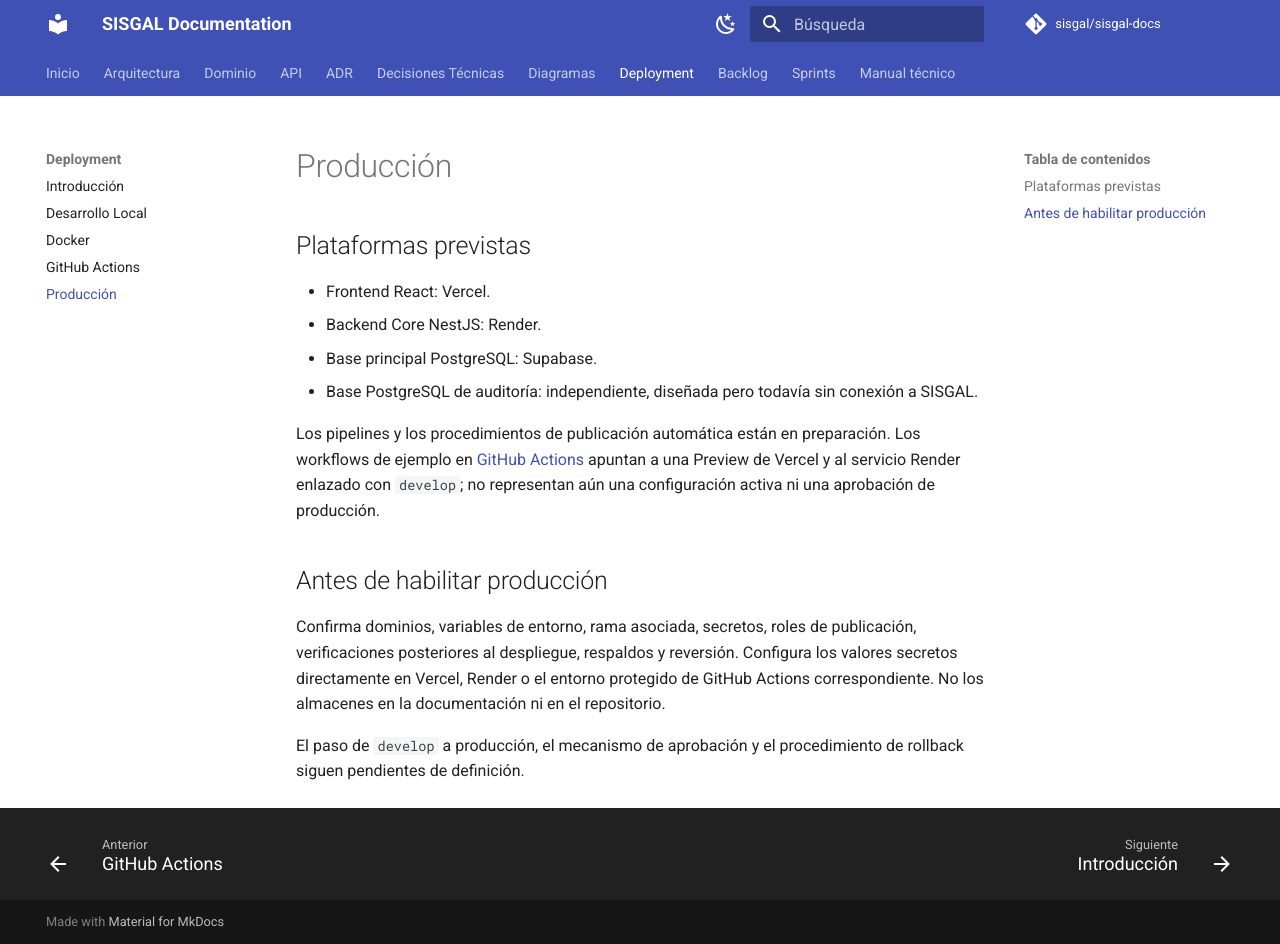
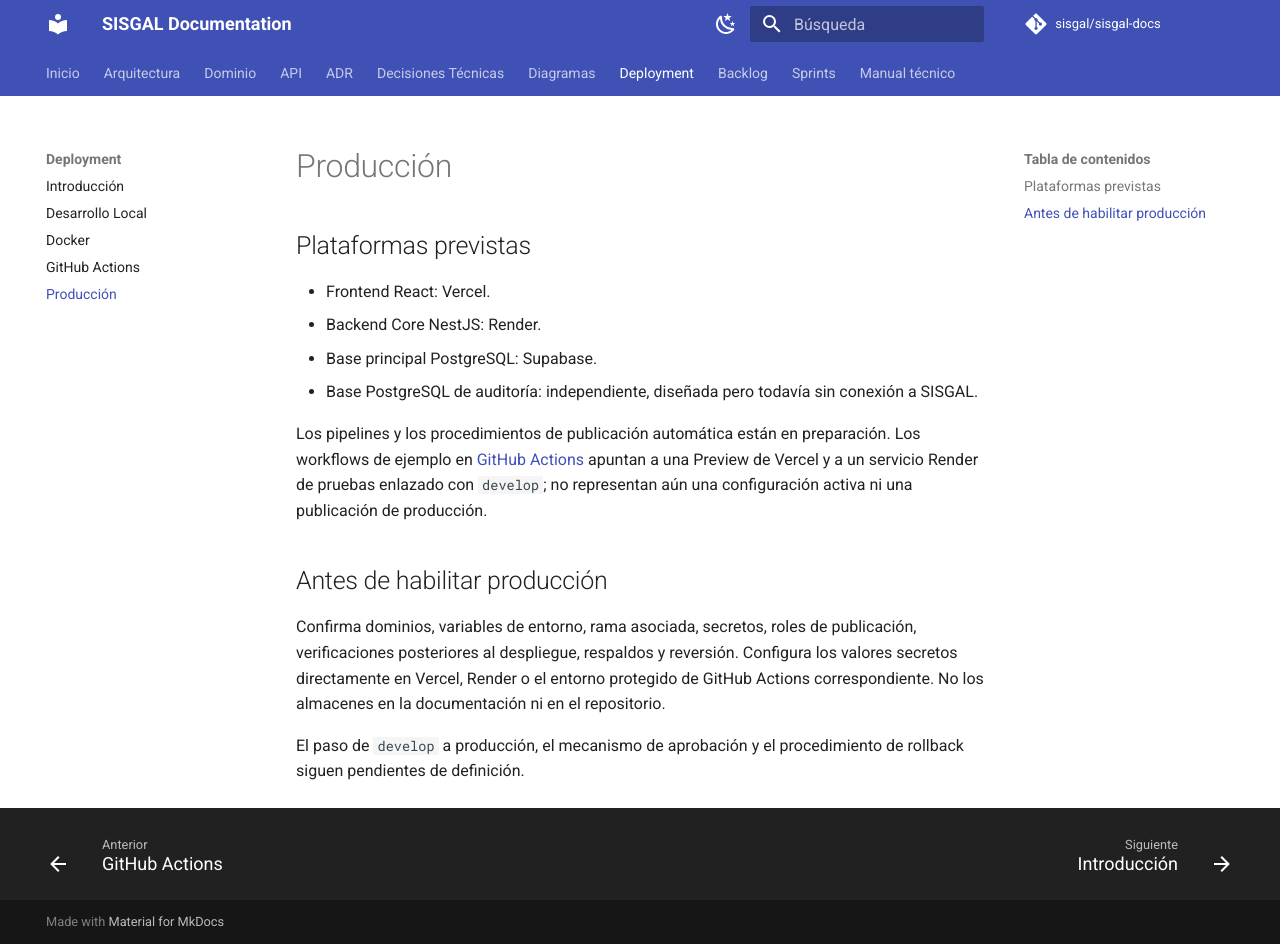
Before and after one commit to sisgal-platform/sisgal-docs, an MkDocs documentation site: the page built from docs/deployment/production.md, in a window 1280 px wide and 944 px high. Built offline with MkDocs 1.6.1 and Material for MkDocs 9.7.7, drawn with Linux system fonts in a browser that asks for light colours; comment, search, counter and statistics services are not loaded.

Commit message:
docs: confirm develop deployment targets

```diff
--- a/docs/deployment/production.md
+++ b/docs/deployment/production.md
@@ -7,7 +7,7 @@
 - Base principal PostgreSQL: Supabase.
 - Base PostgreSQL de auditoría: independiente, diseñada pero todavía sin conexión a SISGAL.
 
-Los pipelines y los procedimientos de publicación automática están en preparación. Los workflows de ejemplo en [GitHub Actions](github-actions.md) apuntan a una Preview de Vercel y al servicio Render enlazado con `develop`; no representan aún una configuración activa ni una aprobación de producción.
+Los pipelines y los procedimientos de publicación automática están en preparación. Los workflows de ejemplo en [GitHub Actions](github-actions.md) apuntan a una Preview de Vercel y a un servicio Render de pruebas enlazado con `develop`; no representan aún una configuración activa ni una publicación de producción.
 
 ## Antes de habilitar producción
 
```
